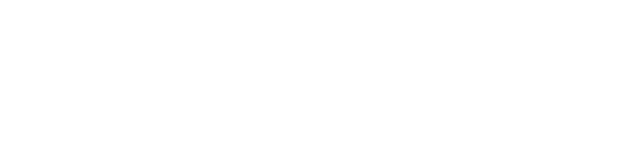
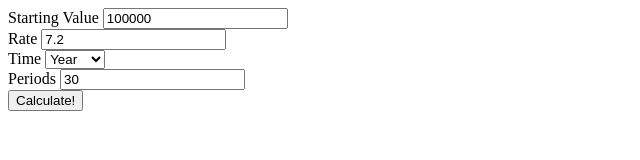
Before and after one commit to jschlitz/angular-interest, a website: page app/index.html in a window 1280 px wide. Shown: the whole page, without its empty margins (0-640 px from the left). Drawn offline with Linux system fonts and the light colour scheme.

Commit message:
Put in the basics

```diff
--- a/app/index.html
+++ b/app/index.html
@@ -9,6 +9,27 @@
   <div ng-view></div>
 
   <div ng-controller="InterestCtrl">
+<!--
+
+TODO live update?
+TODO display text boxes with currency?
+TODO Do month/year thing
+TODO Formatting?
+
+-->
+    <label for="startInput" >Starting Value</label> <input id="startInput" type="text" ng-model="interest.start"><br>
+    <label for="rateInput">Rate</label> <input id="rateInput" type="text" ng-model="interest.rate"><br>
+    <label for="perInput">Time </label>
+    <select id="perInput" ng-model="interest.per">
+      <option>Year</option>
+      <option>Month</option>
+    </select> <br>
+    <label for="periodsInput">Periods</label> <input id="periodsInput" type="text" ng-model="interest.periods"><br>
+    <input type="button" ng-click="interest.calculate()" value="Calculate!">
+
+    <ul>
+      <li ng-repeat="item in interest.items">{{ $index }}: {{ item | currency}}</li>
+    </ul>
 
   </div>
 
--- a/app/js/controllers.js
+++ b/app/js/controllers.js
@@ -7,7 +7,7 @@ angular.module('myApp.controllers', []).
       $scope.interest = {
         start : 100000.00,
         rate : 7.2,
-        per : "year",
+        per : "Year",
         periods : 30,
         items : []
       };
@@ -19,5 +19,7 @@ angular.module('myApp.controllers', []).
         };
 
         $scope.interest.items = items;
+
+        console.log(items.length);
       };
   }]);
```
